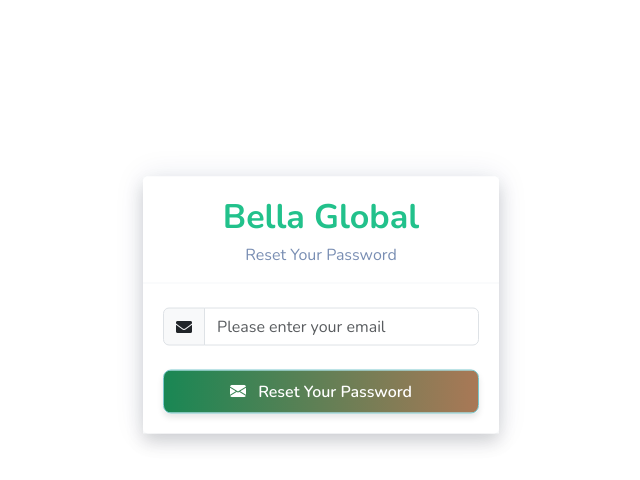
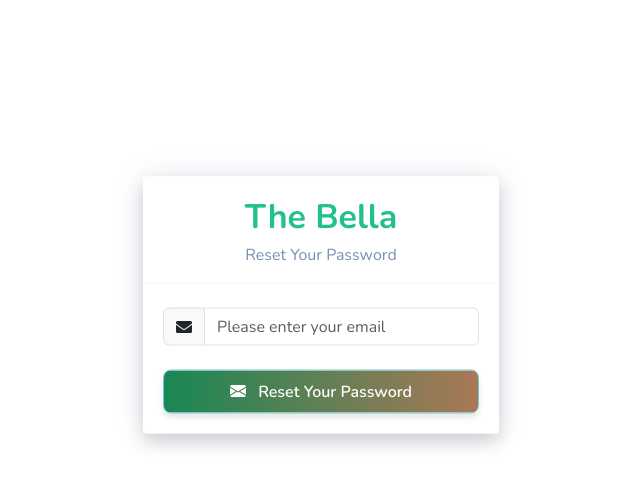
Before and after one commit to belasea/bela_global, a Django app: page /reset/ in a window 1280 px wide. Shown: the top 480 px of the page, without its empty margins (319-959 px from the left). Run offline with Django 5.2, Linux system fonts and the light colour scheme; data comes from the database, SQL or seed files in the repository; data that the repository does not hold is empty; parts of the project's set-up code (start-up, migrations or seed data) failed here and were passed over; some libraries are stand-ins or nearby versions.

Commit message:
added chane bella global to the bella

```diff
--- a/accounts/templates/accounts/base_account.html
+++ b/accounts/templates/accounts/base_account.html
@@ -9,7 +9,7 @@
     <meta name="keyword" content="">
     <meta name="author" content="Jayed Hossain Jibon">
     <meta name="designer" content="Jayed Hossain Jibon">
-    <title>{% block title %} Dashboard {% endblock title %}</title>
+    <title>{% block title %} Dashboard The Bella {% endblock title %}</title>
     <link rel="shortcut icon" href="{% static 'img/favicon-32x32.png' %}" type="image/x-icon"/>
     <!-- Google Fonts -->
     <link href="https://fonts.gstatic.com" rel="preconnect" />
--- a/accounts/templates/accounts/login.html
+++ b/accounts/templates/accounts/login.html
@@ -25,7 +25,7 @@
                                 <div class="card-header pb-1 text-center">
                                     <h2>
                                         <a href="{% url 'home' %}" class="text-decoration-none fw-bold">
-                                           Bella Global
+                                           The Bella
                                         </a>
                                     </h2>
                                 </div>
--- a/accounts/templates/accounts/register.html
+++ b/accounts/templates/accounts/register.html
@@ -14,7 +14,7 @@
                             <div class="card-header pb-1 text-center">
                                 <h2>
                                     <a href="{% url 'home' %}" class="text-decoration-none fw-bold">
-                                        Bella Global
+                                        The Bella
                                     </a>
                                 </h2>
                                 <p>
--- a/accounts/templates/accounts/register/activation_error.html
+++ b/accounts/templates/accounts/register/activation_error.html
@@ -12,7 +12,7 @@
                         <div class="card">
                             <div class="card-header pb-0 text-center">
                                 <a href="{% url 'home' %}" class="fw-bold mb-2" style="font-size:34px">
-                                    Bella Global
+                                    The Bella
                                 </a>
                                 <br>
                                 <p>Activation Errors</p>
--- a/accounts/templates/accounts/register/password_change.html
+++ b/accounts/templates/accounts/register/password_change.html
@@ -13,7 +13,7 @@
                         <div class="card">
                             <div class="card-header pb-0 text-center">
                                 <a href="{% url 'home' %}" class="fw-bold mb-2" style="font-size:34px">
-                                    Bella Global
+                                    The Bella
                                 </a>
                                 <br>
                                 <p>Change Password</p>
--- a/accounts/templates/accounts/register/password_change_done.html
+++ b/accounts/templates/accounts/register/password_change_done.html
@@ -10,7 +10,7 @@
                     <div class="card shadow">
                         <div class="card-header pb-0 text-center">
                             <a href="{% url 'home' %}" class="fw-bold mb-2" style="font-size:34px">
-                                Bella Global
+                                The Bella
                             </a>
                             <br>
                             <p>Change Password</p>
--- a/accounts/templates/accounts/register/password_reset.html
+++ b/accounts/templates/accounts/register/password_reset.html
@@ -10,7 +10,7 @@
                     <div class="card">
                         <div class="card-header pb-0 text-center">
                             <a href="{% url 'home' %}" class="fw-bold mb-2" style="font-size:34px">
-                                Bella Global
+                                The Bella
                             </a>
                             <br>
                             <p>Reset Your Password</p>
--- a/accounts/templates/accounts/register/password_reset_complete.html
+++ b/accounts/templates/accounts/register/password_reset_complete.html
@@ -10,7 +10,7 @@
                     <div class="card shadow">
                         <div class="card-header pb-0 text-center">
                             <a href="{% url 'home' %}" class="fw-bold mb-2" style="font-size:34px">
-                                Bella Global
+                                The Bella
                             </a>
                             <br>
                             <p>Changed Your Password!</p>
--- a/accounts/templates/accounts/register/password_reset_confirm.html
+++ b/accounts/templates/accounts/register/password_reset_confirm.html
@@ -17,7 +17,7 @@
                 <div class="card">
                     <div class="card-header pb-0 text-center">
                         <a href="{% url 'home' %}" class="fw-bold mb-2" style="font-size:34px">
-                            Bella Global
+                            The Bella
                         </a>
                         <br>
                         <p>Change Password</p>
--- a/accounts/templates/accounts/register/password_reset_done.html
+++ b/accounts/templates/accounts/register/password_reset_done.html
@@ -11,7 +11,7 @@
                     <div class="card shadow">
                         <div class="card-header pb-0 text-center">
                             <a href="{% url 'home' %}" class="fw-bold mb-2" style="font-size:34px">
-                                Bella Global
+                                The Bella
                             </a>
                             <br>
                             <p>We have sent a password reset email.</p>
--- a/accounts/templates/accounts/register/password_reset_email.html
+++ b/accounts/templates/accounts/register/password_reset_email.html
@@ -12,4 +12,4 @@ to reset a password. If you didn't initiate the request, you don't need to take
 disregard this email.
 
 Thanks
-The Bella Global Team
+The Bella Team
--- a/delete_migration_pycache.py
+++ b/delete_migration_pycache.py
@@ -2,8 +2,8 @@ import os
 import shutil
 
 # Define your possible root directories
-windows_root = 'E:/Project/Others-Projects/HRM/hrms'
-mac_root = '/Users/belase/project/office/website/bella_global/bella_global'
+windows_root = 'E:/Project/Others-Projects/'
+mac_root = '/Users/belase/project/office/website/bella_global/the_bella'
 
 # List of directories to delete
 directories_to_delete = ['__pycache__', 'migrations']
--- a/manage.py
+++ b/manage.py
@@ -3,6 +3,7 @@
 import os
 import sys
 
+# gunicorn --bind 0.0.0.0:8000 the_bella.wsgi
 
 def main():
     """Run administrative tasks."""
```
Also changed, not shown: README.md, 1 other file.
